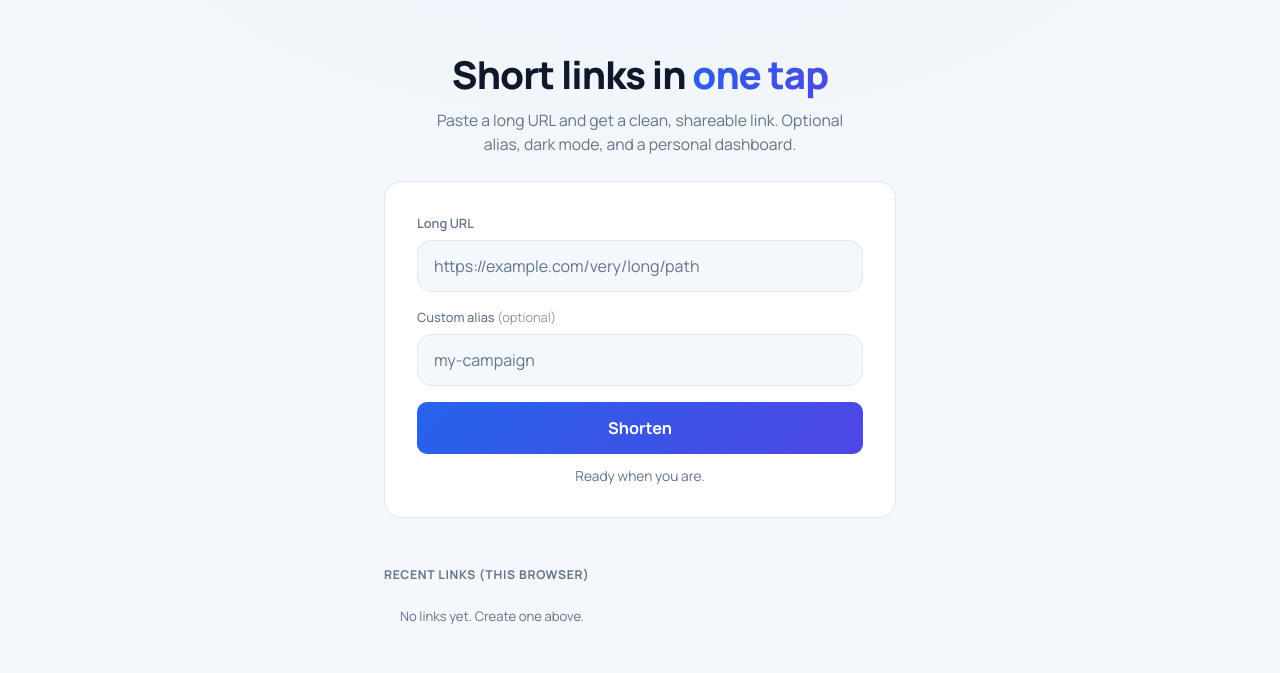
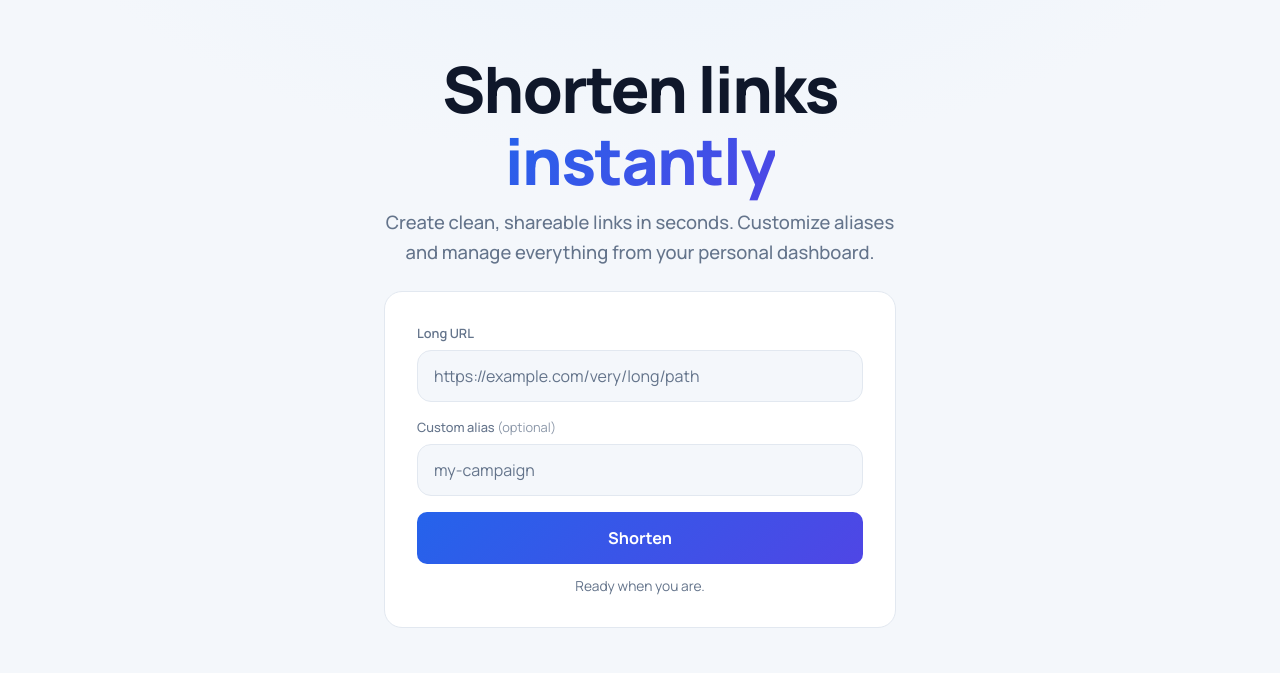
Before and after one commit to abustark/linkly, a website: page public/index.html in a window 1280 px wide. Shown: the part 63-736 px from the top of the page. Drawn offline with Linux system fonts and the light colour scheme; no server answers.

Commit message:
Update hero heading + subtitle with gradient on 'instantly'

```diff
--- a/public/index.html
+++ b/public/index.html
@@ -40,13 +40,19 @@
         .hero { text-align: center; margin: var(--s4) 0 var(--s5); }
         .hero h1 {
             margin: 0;
-            font-size: clamp(1.7rem, 6.5vw, 2.4rem);
+            font-size: clamp(2rem, 7vw, 2.8rem);
             line-height: 1.12;
             letter-spacing: -0.025em;
             font-weight: 800;
+            color: var(--text);
         }
         .hero h1 .grad { background: linear-gradient(135deg, var(--brand), var(--brand-2)); -webkit-background-clip: text; background-clip: text; color: transparent; }
-        .hero .subtitle { margin: var(--s3) auto 0; color: var(--muted); font-size: 0.98rem; max-width: 420px; line-height: 1.55; }
+        .hero .subtitle { margin: var(--s3) auto 0; color: var(--muted); font-size: 1.05rem; max-width: 640px; line-height: 1.6; font-weight: 500; }
+
+        @media (min-width: 760px) {
+            .hero h1 { font-size: clamp(2.8rem, 5vw, 4rem); }
+            .hero .subtitle { font-size: 1.15rem; }
+        }
 
         .panel {
             background: var(--card);
@@ -119,8 +125,8 @@
 
     <main>
         <section class="hero">
-            <h1>Short links in <span class="grad">one tap</span></h1>
-            <p class="subtitle">Paste a long URL and get a clean, shareable link. Optional alias, dark mode, and a personal dashboard.</p>
+            <h1>Shorten links <span class="grad">instantly</span></h1>
+            <p class="subtitle">Create clean, shareable links in seconds. Customize aliases and manage everything from your personal dashboard.</p>
         </section>
 
         <section class="panel">
```
